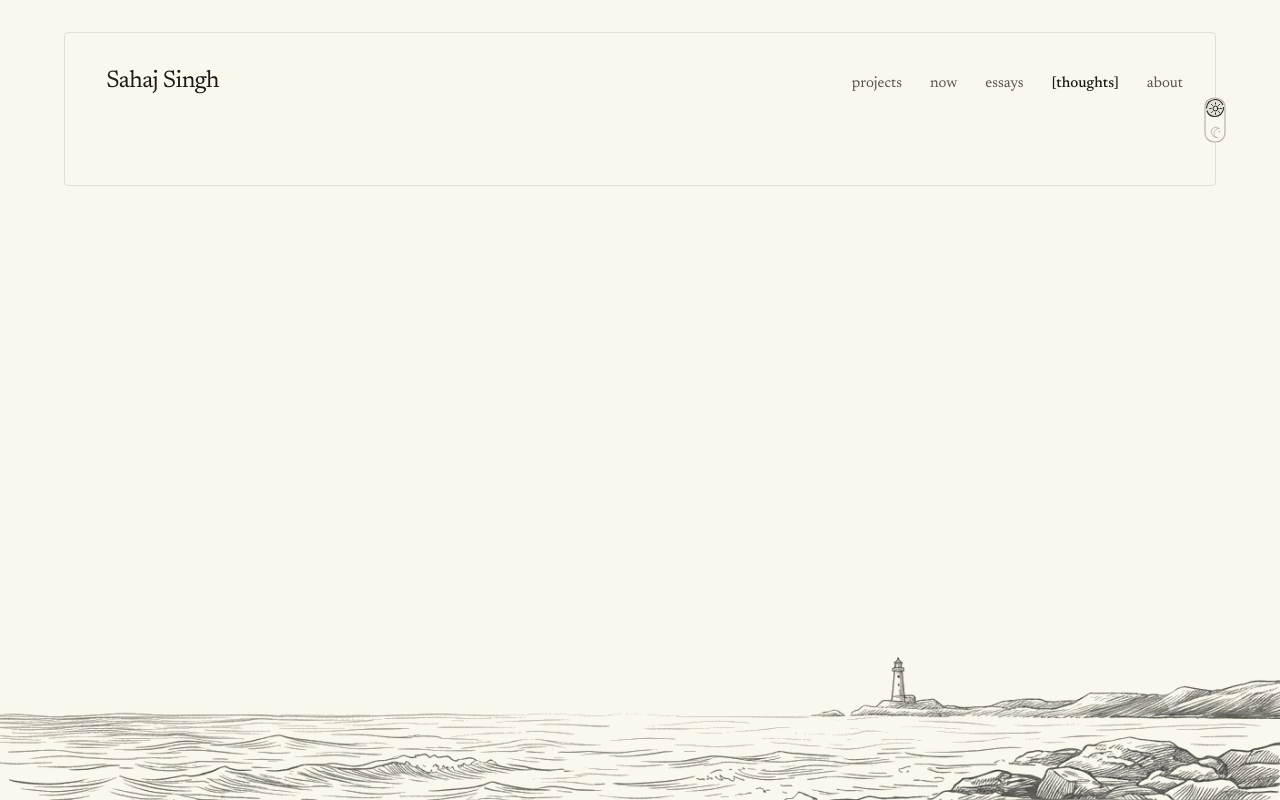
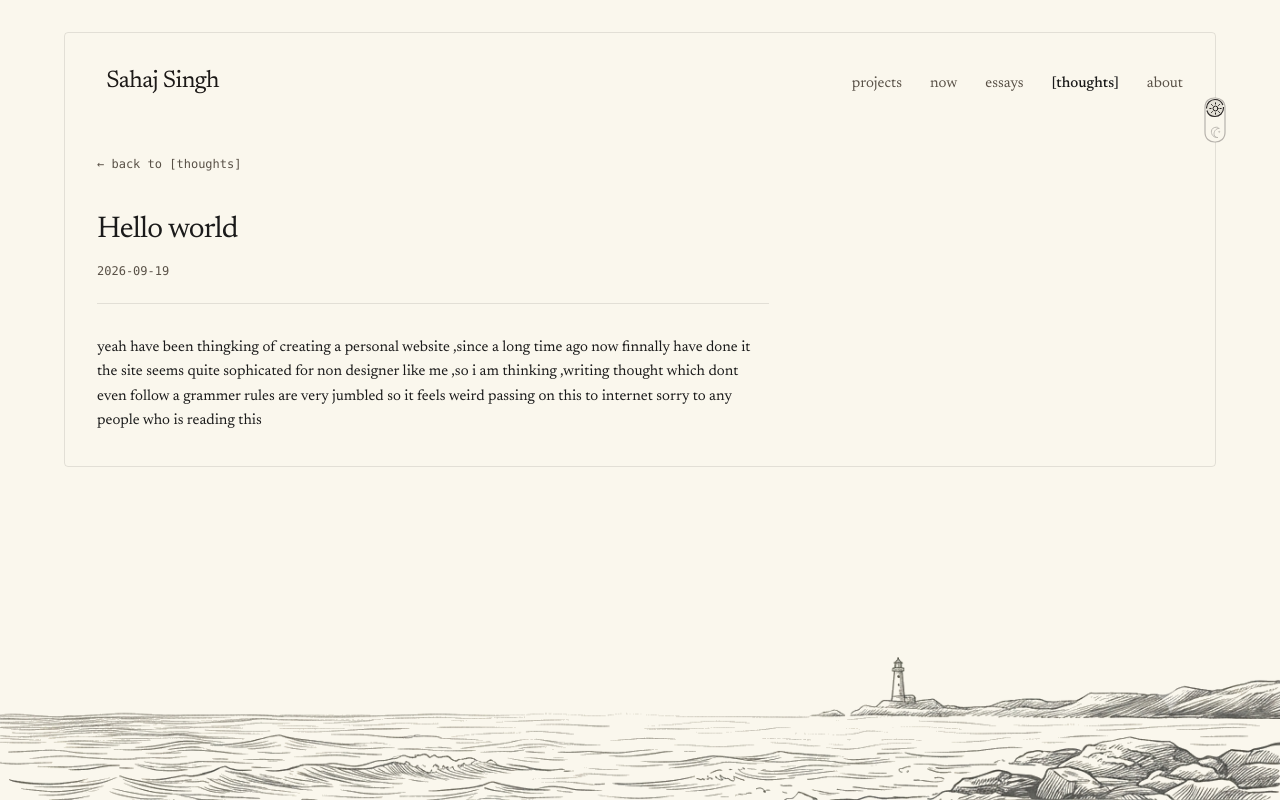
Before and after one commit to sahajdeepsingh651/sahajsingh, a Next.js app: page /thoughts/hello_world in a window 1280 px wide. Built offline with nearby package versions, Linux system fonts and the light colour scheme.

Commit message:
feat(thoughts): complete dynamic [slug] thought page with generateStaticParams

```diff
--- a/src/app/thoughts/[slug]/page.tsx
+++ b/src/app/thoughts/[slug]/page.tsx
@@ -1,5 +1,12 @@
 import Link from "next/link";
 import { getThoughtBySlug } from "@/lib/thoughts";
+import { notFound } from "next/navigation";
+import { getAllThoughts } from "@/lib/thoughts";
+
+export async function generateStaticParams() {
+    const thoughts = getAllThoughts();
+    return thoughts.map((t) => ({ slug: t.slug }));
+}
 
 export default async function ThoughtPage({
     params,
@@ -7,5 +14,35 @@ export default async function ThoughtPage({
     params: Promise<{ slug: string }>;
 }) {
     const { slug } = await params;
-    const thought = getThoughtBySlug();
+    const thought = await getThoughtBySlug(slug);
+    if (!thought) {
+        notFound();
+    }
+    return (
+        <main className="max-w-2xl space-y-8">
+            <div>
+                <Link
+                    href="/thoughts"
+                    className="inline-flex items-center gap-1 text-xs font-mono text-[var(--text-muted)] hover:text-[var(--text-color)] transition-colors"
+                >
+                    ← back to [thoughts]
+                </Link>
+            </div>
+            <header className="space-y-3 pb-6 border-b border-current/10">
+                <h1 className="text-2xl sm:text-3xl font-normal tracking-tight leading-snug">
+                    {thought.title}
+                </h1>
+                <div className="flex items-center gap-3 text-xs font-mono text-[var(--text-muted)]">
+                    <span>{thought.date}</span>
+                </div>
+            </header>
+            <article className="space-y-6 leading-relaxed">
+                <div
+                    dangerouslySetInnerHTML={{
+                        __html: thought.contentHtml,
+                    }}
+                />
+            </article>
+        </main>
+    );
 }
```
